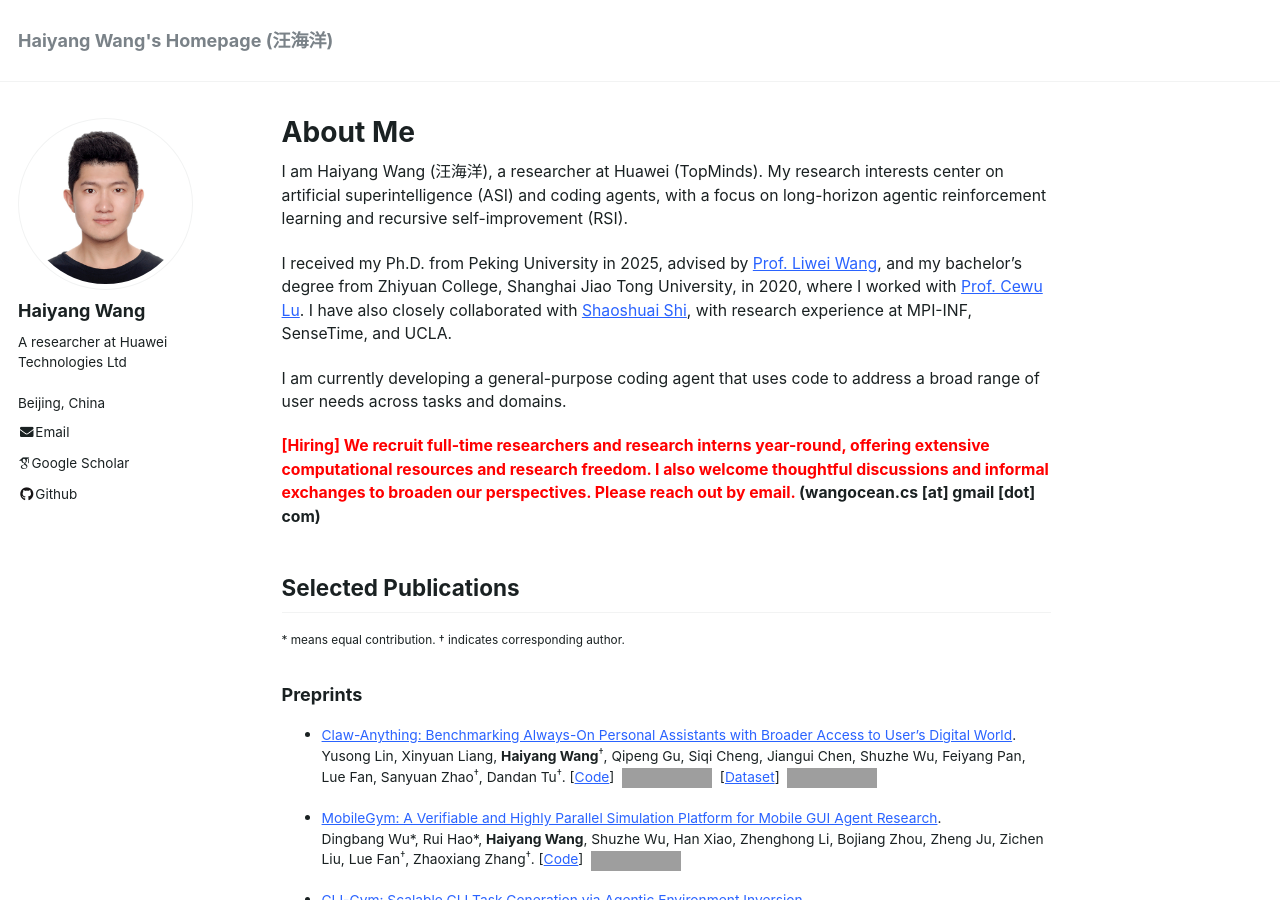
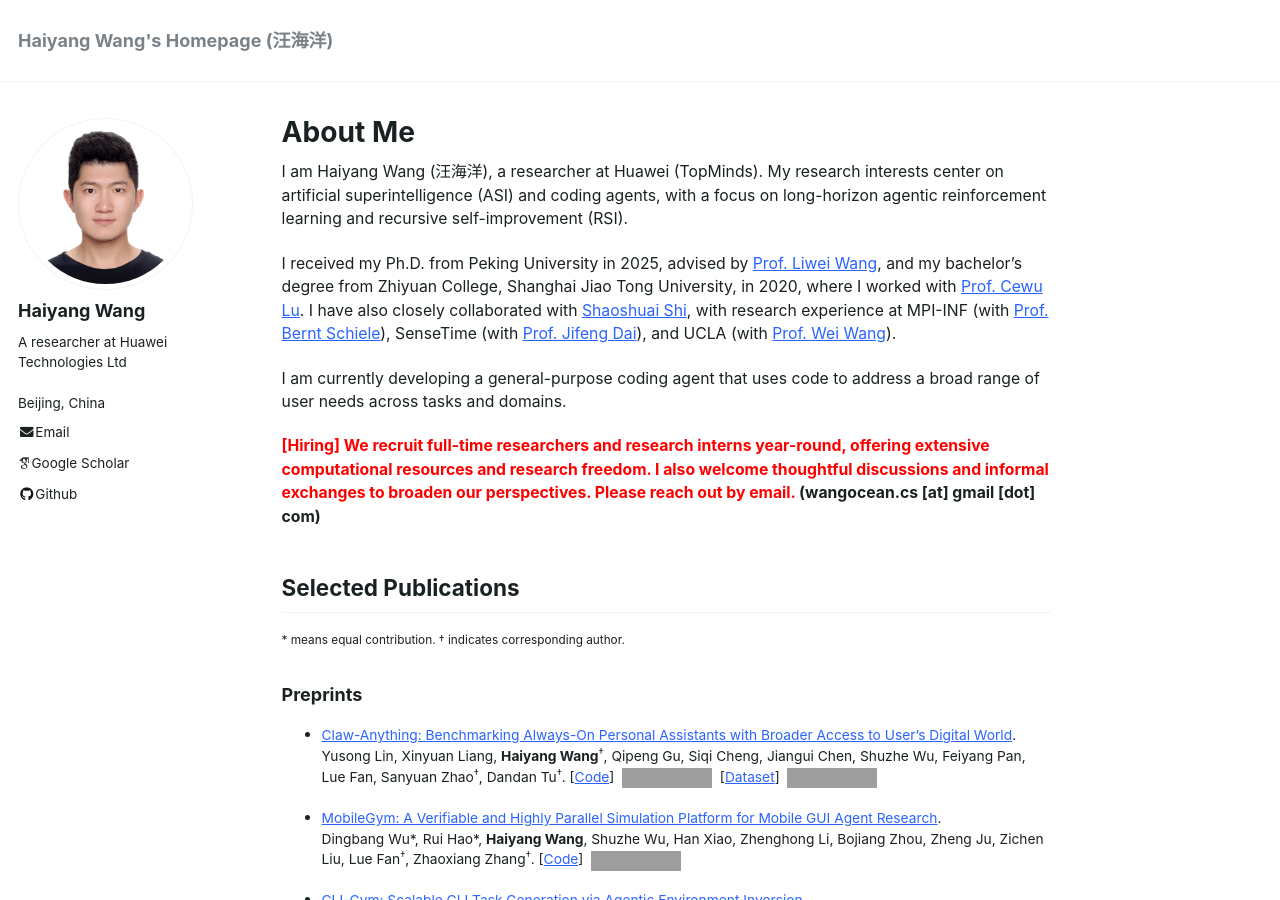
Before and after one commit to Haiyang-W/haiyang-w.github.io, a Jekyll site: the page built from _pages/about.md, in a window 1280 px wide and 900 px high. Built offline with Jekyll 4.4.1, drawn with Linux system fonts in a browser that asks for light colours; some web fonts are replaced; comment, search, counter and statistics services are not loaded; grey boxes are pictures that could not be loaded.

Commit message:
update style

```diff
--- a/_pages/about.md
+++ b/_pages/about.md
@@ -10,7 +10,7 @@ redirect_from:
 
 I am Haiyang Wang (汪海洋), a researcher at Huawei (TopMinds). My research interests center on artificial superintelligence (ASI) and coding agents, with a focus on long-horizon agentic reinforcement learning and recursive self-improvement (RSI).
 
-I received my Ph.D. from Peking University in 2025, advised by [Prof. Liwei Wang](http://www.liweiwang-pku.com/), and my bachelor's degree from Zhiyuan College, Shanghai Jiao Tong University, in 2020, where I worked with [Prof. Cewu Lu](https://www.mvig.org/). I have also closely collaborated with [Shaoshuai Shi](https://shishaoshuai.com/), with research experience at MPI-INF, SenseTime, and UCLA.
+I received my Ph.D. from Peking University in 2025, advised by [Prof. Liwei Wang](http://www.liweiwang-pku.com/), and my bachelor's degree from Zhiyuan College, Shanghai Jiao Tong University, in 2020, where I worked with [Prof. Cewu Lu](https://www.mvig.org/). I have also closely collaborated with [Shaoshuai Shi](https://shishaoshuai.com/), with research experience at MPI-INF (with [Prof. Bernt Schiele](https://scholar.google.com/citations?user=z76PBfYAAAAJ&hl=en)), SenseTime (with [Prof. Jifeng Dai](https://scholar.google.com/citations?user=SH_-B_AAAAAJ&hl=en)), and UCLA (with [Prof. Wei Wang](https://scholar.google.de/citations?user=UedS9LQAAAAJ&hl=en)).
 
 I am currently developing a general-purpose coding agent that uses code to address a broad range of user needs across tasks and domains.
 
```
